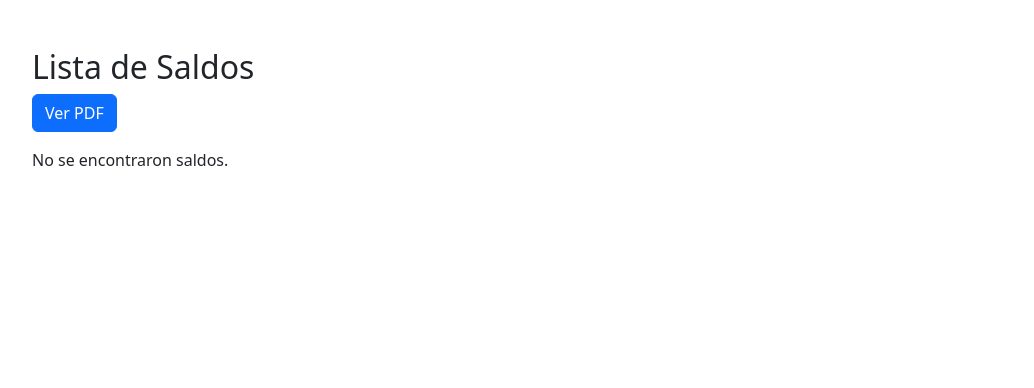
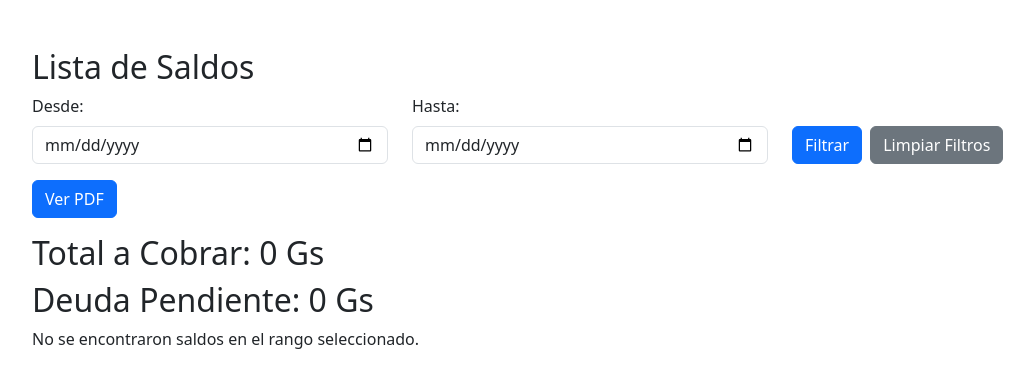
Before and after one commit to ingferchorojas/simplePHPsystem, a PHP site: page /pages/saldos/saldos.php in a window 1280 px wide. Shown: the part 56-444 px from the top of the page, without its empty margins (50-1084 px from the left). Run offline with PHP 8.4, Linux system fonts and the light colour scheme; data that the repository does not hold is empty.

Commit message:
fix: pdf

```diff
--- a/index.php
+++ b/index.php
@@ -8,6 +8,8 @@
     <link href="assets/bootstrap/css/bootstrap.min.css" rel="stylesheet">
     <!-- FontAwesome CSS local -->
     <link href="assets/fontawesome/css/all.min.css" rel="stylesheet">
+    <link rel="icon" href="assets/logo.png" type="image/png">
+
 </head>
 <body>
     <nav class="navbar navbar-expand-lg navbar-dark bg-dark">
--- a/pages/cargos/agregar_abono.php
+++ b/pages/cargos/agregar_abono.php
@@ -45,6 +45,8 @@ if ($_SERVER["REQUEST_METHOD"] == "POST") {
     <!-- Incluir Bootstrap para los estilos -->
     <link href="../../assets/bootstrap/css/bootstrap.min.css" rel="stylesheet">
     <link href="../../assets/datatables/css/jquery.dataTables.min.css" rel="stylesheet">
+    <link rel="icon" href="../../assets/logo.png" type="image/png">
+
     <style>
         input[readonly], textarea[readonly] {
             background-color: #f5f5f5;
--- a/pages/cargos/agregar_cargo.php
+++ b/pages/cargos/agregar_cargo.php
@@ -42,6 +42,8 @@ if ($_SERVER["REQUEST_METHOD"] == "POST") {
     <title>Agregar Cargo</title>
     <link href="../../assets/bootstrap/css/bootstrap.min.css" rel="stylesheet">
     <link href="../../assets/datatables/css/jquery.dataTables.min.css" rel="stylesheet">
+    <link rel="icon" href="../../assets/logo.png" type="image/png">
+
     <style>
         input[readonly], textarea[readonly] {
             background-color: #f5f5f5;
--- a/pages/cargos/cargos.php
+++ b/pages/cargos/cargos.php
@@ -44,6 +44,8 @@ $result = $conn->query($sql);
     <link href="../../assets/datatables/css/jquery.dataTables.min.css" rel="stylesheet">
     <!-- FontAwesome CSS local -->
     <link href="../../assets/fontawesome/css/all.min.css" rel="stylesheet">
+    <link rel="icon" href="../../assets/logo.png" type="image/png">
+
 </head>
 <body>
     <nav class="navbar navbar-expand-lg navbar-dark bg-dark">
--- a/pages/cargos/editar_cargo.php
+++ b/pages/cargos/editar_cargo.php
@@ -54,6 +54,8 @@ if ($_SERVER["REQUEST_METHOD"] == "POST") {
     <title>Editar Cargo</title>
     <link href="../../assets/bootstrap/css/bootstrap.min.css" rel="stylesheet">
     <link href="../../assets/datatables/css/jquery.dataTables.min.css" rel="stylesheet">
+    <link rel="icon" href="../../assets/logo.png" type="image/png">
+
 </head>
 <body>
     <nav class="navbar navbar-expand-lg navbar-dark bg-dark">
--- a/pages/cargos/ver_detalles.php
+++ b/pages/cargos/ver_detalles.php
@@ -72,6 +72,8 @@ $total_restante = $cargo['cargo'] - $total_abonado;
     <title>Detalles del Cargo</title>
     <link href="../../assets/bootstrap/css/bootstrap.min.css" rel="stylesheet">
     <link href="../../assets/fontawesome/css/all.min.css" rel="stylesheet">
+    <link rel="icon" href="../../assets/logo.png" type="image/png">
+
     <style>
         .details-box {
             padding: 15px;
--- a/pages/clientes/agregar_cliente.php
+++ b/pages/clientes/agregar_cliente.php
@@ -28,6 +28,8 @@ if ($_SERVER["REQUEST_METHOD"] == "POST") {
     <title>Agregar Cliente</title>
     <!-- Incluir Bootstrap para los estilos -->
     <link href="../../assets/bootstrap/css/bootstrap.min.css" rel="stylesheet">
+    <link rel="icon" href="../../assets/logo.png" type="image/png">
+
 </head>
 <body>
     <nav class="navbar navbar-expand-lg navbar-dark bg-dark">
--- a/pages/clientes/clientes.php
+++ b/pages/clientes/clientes.php
@@ -19,6 +19,8 @@ $result = $conn->query($sql);
     <link href="../../assets/datatables/css/jquery.dataTables.min.css" rel="stylesheet">
     <!-- FontAwesome CSS local -->
     <link href="../../assets/fontawesome/css/all.min.css" rel="stylesheet">
+    <link rel="icon" href="../../assets/logo.png" type="image/png">
+
 </head>
 <body>
     <nav class="navbar navbar-expand-lg navbar-dark bg-dark">
--- a/pages/clientes/editar_cliente.php
+++ b/pages/clientes/editar_cliente.php
@@ -80,6 +80,8 @@ $conn->close();
     <title>Editar Cliente</title>
     <!-- Incluir Bootstrap para los estilos -->
     <link href="../../assets/bootstrap/css/bootstrap.min.css" rel="stylesheet">
+    <link rel="icon" href="../../assets/logo.png" type="image/png">
+
 </head>
 <body>
     <nav class="navbar navbar-expand-lg navbar-dark bg-dark">
--- a/pages/estado_cuentas/estado_cuentas.php
+++ b/pages/estado_cuentas/estado_cuentas.php
@@ -111,6 +111,8 @@ if ($_SERVER["REQUEST_METHOD"] == "POST") {
     <link href="../../assets/bootstrap/css/bootstrap.min.css" rel="stylesheet">
     <!-- Incluir CSS de DataTables -->
     <link href="../../assets/datatables/css/jquery.dataTables.min.css" rel="stylesheet">
+    <link rel="icon" href="../../assets/logo.png" type="image/png">
+
     <style>
         input[readonly], textarea[readonly] {
             background-color: #f5f5f5;
--- a/pages/saldos/saldos.php
+++ b/pages/saldos/saldos.php
@@ -2,7 +2,11 @@
 // Incluir la conexión a la base de datos
 include('../../config/db.php');
 
-// Consulta para obtener los datos necesarios
+// Variables para las fechas
+$fecha_desde = isset($_GET['desde']) ? $_GET['desde'] : '';
+$fecha_hasta = isset($_GET['hasta']) ? $_GET['hasta'] : '';
+
+// Consulta SQL con rango de fechas
 $sql = "
 SELECT
     CONCAT(cl.nombre, ' ', cl.apellido) AS cliente_nombre,
@@ -15,33 +19,37 @@ SELECT
         ELSE 0
     END AS no_vencido,
     CASE
-        WHEN DATEDIFF(CURDATE(), DATE_ADD(ca.fecha, INTERVAL ca.dias_credito DAY)) BETWEEN 1 AND 15 THEN CAST(ca.cargo - COALESCE(SUM(ab.monto_abono), 0) AS UNSIGNED)
+        WHEN DATEDIFF(CURDATE(), DATE_ADD(ca.fecha, INTERVAL ca.dias_credito DAY)) BETWEEN 1 AND 15 THEN CAST(ca.cargo - IFNULL(SUM(ab.monto_abono), 0) AS UNSIGNED)
         ELSE 0
     END AS de_1_a_15_dias,
     CASE
-        WHEN DATEDIFF(CURDATE(), DATE_ADD(ca.fecha, INTERVAL ca.dias_credito DAY)) BETWEEN 16 AND 30 THEN CAST(ca.cargo - COALESCE(SUM(ab.monto_abono), 0) AS UNSIGNED)
+        WHEN DATEDIFF(CURDATE(), DATE_ADD(ca.fecha, INTERVAL ca.dias_credito DAY)) BETWEEN 16 AND 30 THEN CAST(ca.cargo - IFNULL(SUM(ab.monto_abono), 0) AS UNSIGNED)
         ELSE 0
     END AS de_16_a_30_dias,
     CASE
-        WHEN DATEDIFF(CURDATE(), DATE_ADD(ca.fecha, INTERVAL ca.dias_credito DAY)) BETWEEN 31 AND 60 THEN CAST(ca.cargo - COALESCE(SUM(ab.monto_abono), 0) AS UNSIGNED)
+        WHEN DATEDIFF(CURDATE(), DATE_ADD(ca.fecha, INTERVAL ca.dias_credito DAY)) BETWEEN 31 AND 60 THEN CAST(ca.cargo - IFNULL(SUM(ab.monto_abono), 0) AS UNSIGNED)
         ELSE 0
     END AS de_31_a_60_dias,
     CASE
-        WHEN DATEDIFF(CURDATE(), DATE_ADD(ca.fecha, INTERVAL ca.dias_credito DAY)) > 60 THEN CAST(ca.cargo - COALESCE(SUM(ab.monto_abono), 0) AS UNSIGNED)
+        WHEN DATEDIFF(CURDATE(), DATE_ADD(ca.fecha, INTERVAL ca.dias_credito DAY)) > 60 THEN CAST(ca.cargo - IFNULL(SUM(ab.monto_abono), 0) AS UNSIGNED)
         ELSE 0
     END AS mas_de_60_dias,
-    CAST(ca.cargo - COALESCE(SUM(ab.monto_abono), 0) AS UNSIGNED) AS total_general
+    CAST(ca.cargo - IFNULL(SUM(ab.monto_abono), 0) AS UNSIGNED) AS total_general
 FROM
     cargos ca
 LEFT JOIN
-    abonos ab ON ab.numero_documento = ca.numero_documento AND ab.deleted = 0  -- Verificación de que el abono no esté eliminado
+    abonos ab ON ab.numero_documento = ca.numero_documento AND ab.deleted = 0
 INNER JOIN
     clientes cl ON ca.cliente_id = cl.id
 WHERE
-    ca.deleted = 0 AND cl.deleted = 0
-GROUP BY
-    ca.id;
-";
+    ca.deleted = 0 AND cl.deleted = 0";
+
+// Agregar filtro de fechas si se proporcionan
+if (!empty($fecha_desde) && !empty($fecha_hasta)) {
+    $sql .= " AND ca.fecha BETWEEN '$fecha_desde' AND '$fecha_hasta'";
+}
+
+$sql .= " GROUP BY ca.id";
 
 $result = $conn->query($sql);
 ?>
@@ -58,6 +66,8 @@ $result = $conn->query($sql);
     <link href="../../assets/datatables/css/jquery.dataTables.min.css" rel="stylesheet">
     <!-- FontAwesome CSS local -->
     <link href="../../assets/fontawesome/css/all.min.css" rel="stylesheet">
+    <link rel="icon" href="../../assets/logo.png" type="image/png">
+
 </head>
 <body>
     <nav class="navbar navbar-expand-lg navbar-dark bg-dark">
@@ -68,8 +78,45 @@ $result = $conn->query($sql);
 
     <div class="container mt-5">
         <h2>Lista de Saldos</h2>
-         <!-- Botón para imprimir saldos en pdf -->
-         <a href="saldos_pdf.php" target="_blank" class="btn btn-primary mb-3">Ver PDF</a>
+
+        <!-- Formulario para seleccionar rango de fechas -->
+        <form method="GET" class="mb-3">
+            <div class="row">
+                <div class="col-md-4">
+                    <label for="desde" class="form-label">Desde:</label>
+                    <input type="date" id="desde" name="desde" class="form-control" value="<?= $_GET['desde'] ?? '' ?>">
+                </div>
+                <div class="col-md-4">
+                    <label for="hasta" class="form-label">Hasta:</label>
+                    <input type="date" id="hasta" name="hasta" class="form-control" value="<?= $_GET['hasta'] ?? '' ?>">
+                </div>
+                <div class="col-md-4 d-flex align-items-end">
+                    <button type="submit" class="btn btn-primary">Filtrar</button>
+                    <a href="<?= strtok($_SERVER["REQUEST_URI"], '?') ?>" class="btn btn-secondary ms-2">Limpiar Filtros</a>
+                </div>
+            </div>
+        </form>
+
+        <!-- Botón para imprimir saldos en PDF -->
+        <a href="saldos_pdf.php?desde=<?= $_GET['desde'] ?? '' ?>&hasta=<?= $_GET['hasta'] ?? '' ?>" target="_blank" class="btn btn-primary mb-3">Ver PDF</a>
+
+        <?php
+        // Calcular el total a cobrar y la deuda pendiente
+        $total_a_cobrar = 0;
+        $deuda_pendiente = 0;
+
+        if (isset($result) && $result->num_rows > 0) {
+            while($row = $result->fetch_assoc()) {
+                $total_a_cobrar += $row["total_general"];
+                $deuda_pendiente += $row["total_general"];
+            }
+        }
+        ?>
+
+        <!-- Mostrar total a cobrar y deuda pendiente -->
+        <h2>Total a Cobrar: <?= number_format($total_a_cobrar, 0, '', '.') ?> Gs</h2>
+        <h2>Deuda Pendiente: <?= number_format($deuda_pendiente, 0, '', '.') ?> Gs</h2>
+
         <?php if (isset($result) && $result->num_rows > 0): ?>
             <table id="saldosTable" class="table table-bordered mt-4">
                 <thead>
@@ -89,68 +136,38 @@ $result = $conn->query($sql);
                 </thead>
                 <tbody>
                     <?php
-                    // Inicializar las variables para sumar los totales
-                    $total_no_vencido = 0;
-                    $total_de_1_a_15_dias = 0;
-                    $total_de_16_a_30_dias = 0;
-                    $total_de_31_a_60_dias = 0;
-                    $total_mas_de_60_dias = 0;
-                    $total_general = 0;
-
-                    while($row = $result->fetch_assoc()):
-                        // Sumar los totales
-                        $total_no_vencido += $row["no_vencido"];
-                        $total_de_1_a_15_dias += $row["de_1_a_15_dias"];
-                        $total_de_16_a_30_dias += $row["de_16_a_30_dias"];
-                        $total_de_31_a_60_dias += $row["de_31_a_60_dias"];
-                        $total_mas_de_60_dias += $row["mas_de_60_dias"];
-                        $total_general += $row["total_general"];
-                    ?>
+                    // Reiniciar el puntero al resultado para volver a recorrerlo
+                    $result->data_seek(0);
+                    while($row = $result->fetch_assoc()): ?>
                         <tr>
-                            <td><?php echo $row["cliente_nombre"]; ?></td>
-                            <td><?php echo $row["fecha_documento"]; ?></td>
-                            <td><?php echo $row["numero_documento"]; ?></td>
-                            <td><?php echo $row["dias_credito"]; ?></td>
-                            <td><?php echo $row["dias_vencido"]; ?></td>
-                            <td><?php echo number_format($row["no_vencido"], 0, '', '.') . " Gs"; ?></td>
-                            <td><?php echo number_format($row["de_1_a_15_dias"], 0, '', '.') . " Gs"; ?></td>
-                            <td><?php echo number_format($row["de_16_a_30_dias"], 0, '', '.') . " Gs"; ?></td>
-                            <td><?php echo number_format($row["de_31_a_60_dias"], 0, '', '.') . " Gs"; ?></td>
-                            <td><?php echo number_format($row["mas_de_60_dias"], 0, '', '.') . " Gs"; ?></td>
-                            <td><?php echo number_format($row["total_general"], 0, '', '.') . " Gs"; ?></td>
+                            <td><?= $row["cliente_nombre"] ?></td>
+                            <td><?= $row["fecha_documento"] ?></td>
+                            <td><?= $row["numero_documento"] ?></td>
+                            <td><?= $row["dias_credito"] ?></td>
+                            <td><?= $row["dias_vencido"] ?></td>
+                            <td><?= number_format($row["no_vencido"], 0, '', '.') . " Gs" ?></td>
+                            <td><?= number_format($row["de_1_a_15_dias"], 0, '', '.') . " Gs" ?></td>
+                            <td><?= number_format($row["de_16_a_30_dias"], 0, '', '.') . " Gs" ?></td>
+                            <td><?= number_format($row["de_31_a_60_dias"], 0, '', '.') . " Gs" ?></td>
+                            <td><?= number_format($row["mas_de_60_dias"], 0, '', '.') . " Gs" ?></td>
+                            <td><?= number_format($row["total_general"], 0, '', '.') . " Gs" ?></td>
                         </tr>
                     <?php endwhile; ?>
                 </tbody>
-                <!-- Fila de totales -->
-                <tfoot>
-                    <tr>
-                        <th colspan="5" class="text-center">Totales</th>
-                        <th><?php echo number_format($total_no_vencido, 0, '', '.') . " Gs"; ?></th>
-                        <th><?php echo number_format($total_de_1_a_15_dias, 0, '', '.') . " Gs"; ?></th>
-                        <th><?php echo number_format($total_de_16_a_30_dias, 0, '', '.') . " Gs"; ?></th>
-                        <th><?php echo number_format($total_de_31_a_60_dias, 0, '', '.') . " Gs"; ?></th>
-                        <th><?php echo number_format($total_mas_de_60_dias, 0, '', '.') . " Gs"; ?></th>
-                        <th><?php echo number_format($total_general, 0, '', '.') . " Gs"; ?></th>
-                    </tr>
-                </tfoot>
             </table>
         <?php else: ?>
-            <p>No se encontraron saldos.</p>
+            <p>No se encontraron saldos en el rango seleccionado.</p>
         <?php endif; ?>
     </div>
 
-    <!-- Incluir jQuery -->
+    <!-- Scripts -->
     <script src="../../assets/jquery/jquery-3.6.0.min.js"></script>
-    <!-- Incluir JS de DataTables -->
     <script src="../../assets/datatables/js/jquery.dataTables.min.js"></script>
-    <!-- Inicializar DataTables -->
     <script>
         $(document).ready(function() {
             $('#saldosTable').DataTable();
         });
     </script>
-
-    <!-- Incluir Bootstrap JS -->
     <script src="../../assets/bootstrap/js/bootstrap.bundle.min.js"></script>
 </body>
 </html>
```
Also changed, not shown: pages/cargos/cargos_pdf.php (+20 -17 lines), pages/saldos/saldos_pdf.php (+79 -34 lines), assets/logo.png (added).
